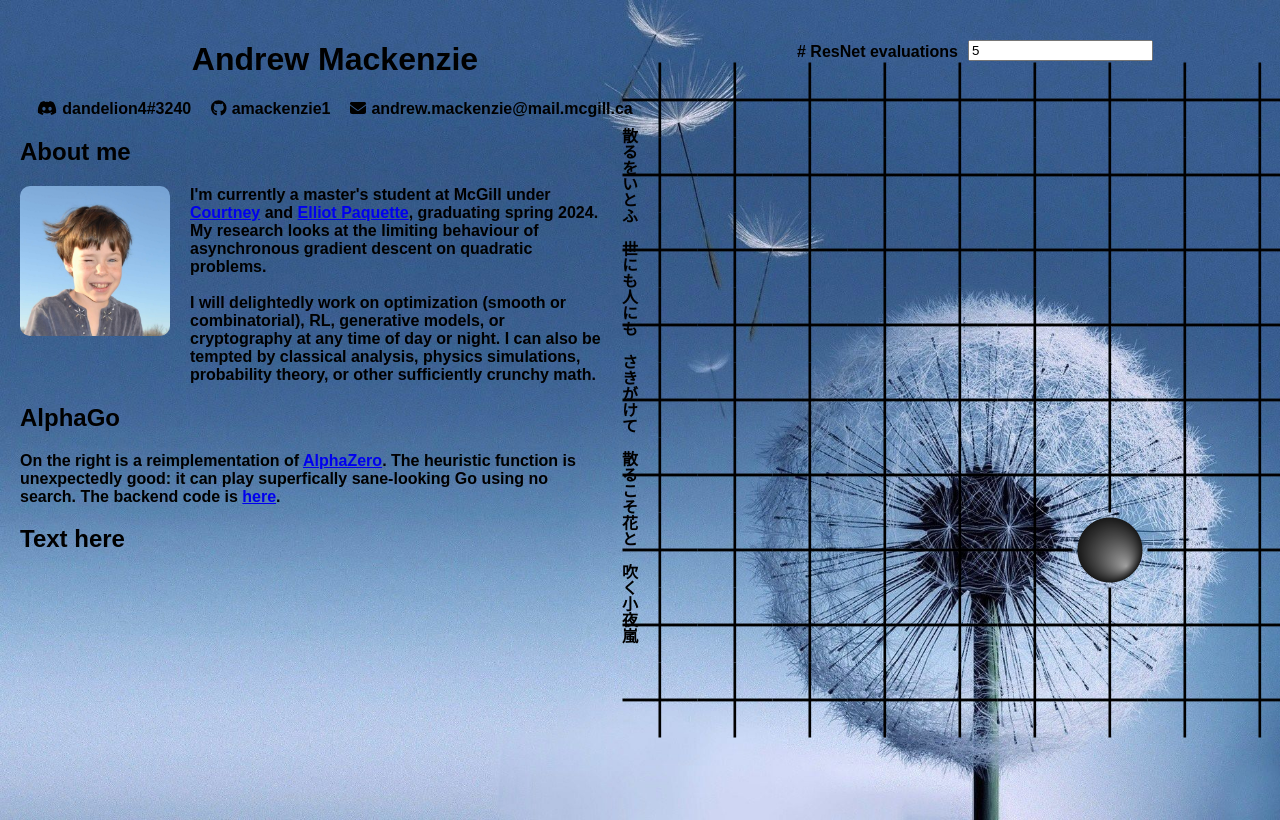
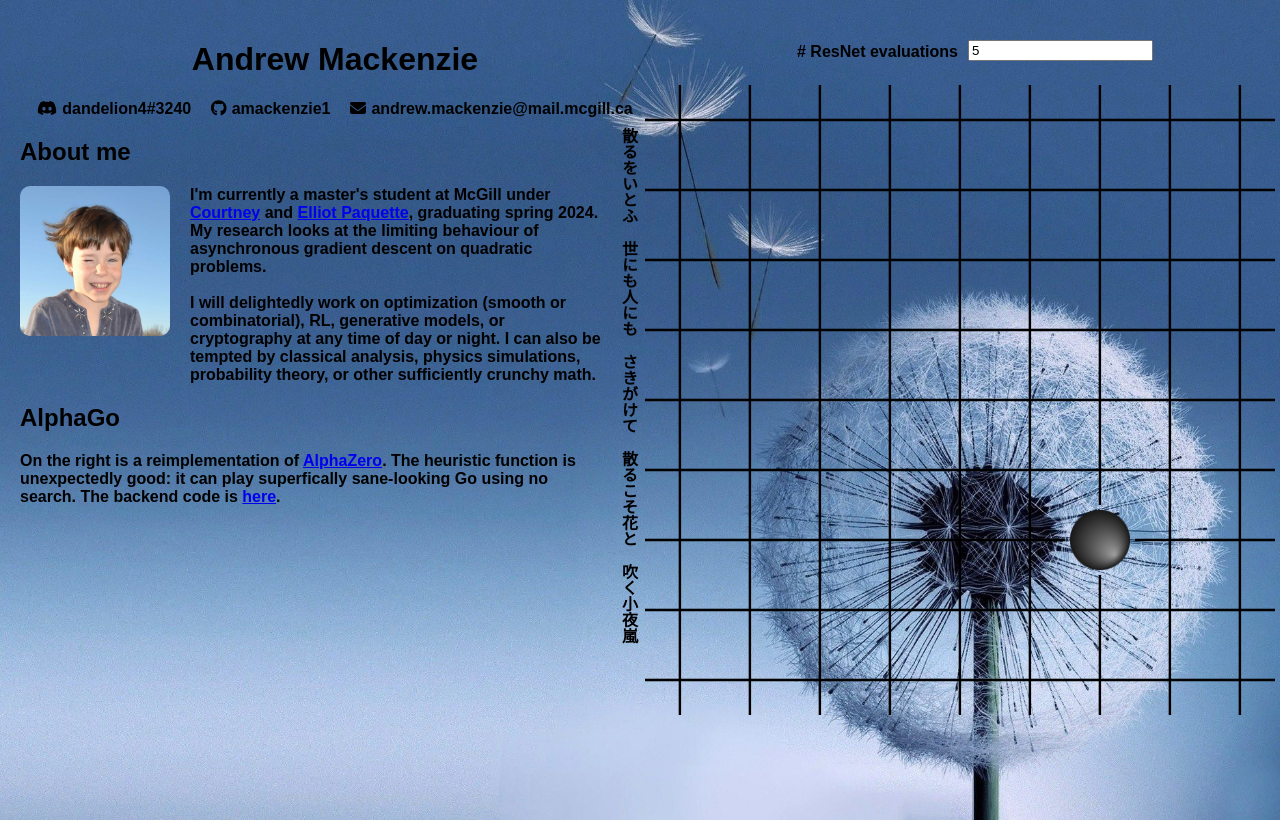
Before and after one commit to amackenzie1/go-frontend, a React (Create React App) app: page / in a window 1280 px wide. Built offline with nearby package versions, Linux system fonts and the light colour scheme; no server answers.

Commit message:
smaller board, no irrelevant text

```diff
--- a/src/App.css
+++ b/src/App.css
@@ -9,8 +9,8 @@
   margin: 0 auto;
   display: grid;
   grid-gap: 0;
-  grid-template-columns: repeat(9, 75px);
-  grid-template-rows: repeat(9, 75px);
+  grid-template-columns: repeat(9, 70px);
+  grid-template-rows: repeat(9, 70px);
   grid-auto-flow: row;
 }
 
@@ -21,24 +21,24 @@
 }
 
 .piece2 {
-  width: 65px;
-  height: 65px;
+  width: 60px;
+  height: 60px;
   position: relative;
   background-image: url(./clipart1952752.png);
   background-size: cover;
 }
 
 .piece {
-  width: 65px;
-  height: 65px;
+  width: 60px;
+  height: 60px;
   position: relative;
   background-image: url(./white_stone.png);
   background-size: cover;
 }
 
 .empty {
-  width: 75px;
-  height: 75px;
+  width: 70px;
+  height: 70px;
   position: relative;
   background-image: url(./black_plus_thicker.png);
   background-size: cover;
--- a/src/App.js
+++ b/src/App.js
@@ -217,7 +217,7 @@ function App() {
               On the right is a reimplementation of <a href="https://www.deepmind.com/blog/alphazero-shedding-new-light-on-chess-shogi-and-go" target="_blank">AlphaZero</a>. The heuristic function is unexpectedly
               good: it can play superfically sane-looking Go using no search. The backend code is <a href="https://github.com/amackenzie1/AlphaGo9.git" target="_blank">here</a>.
             </div>
-            <h2>Text here</h2>
+            {/*<h2>Text here</h2>*/}
             </div>
             <div style={{display: 'flex', flexDirection: 'column'}}>
               <div style={{writingMode: 'vertical-rl', textOrientation: 'upright', padding: '10px'}}>
```
